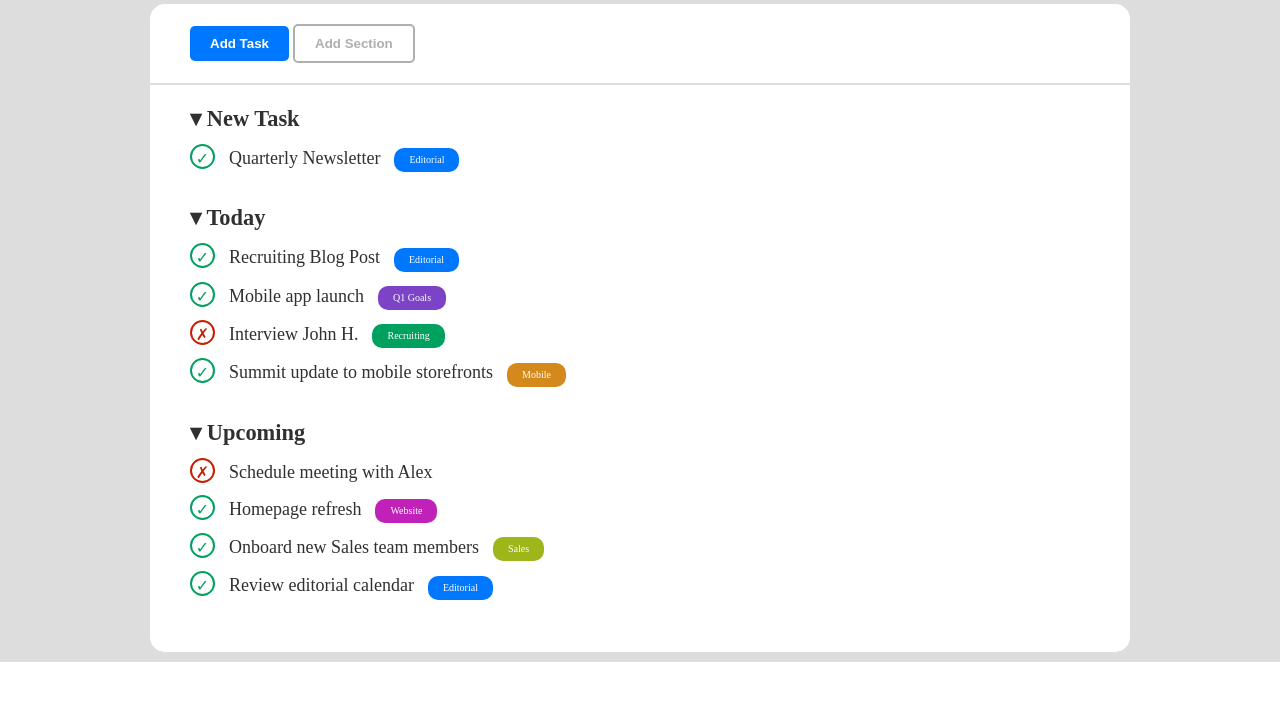
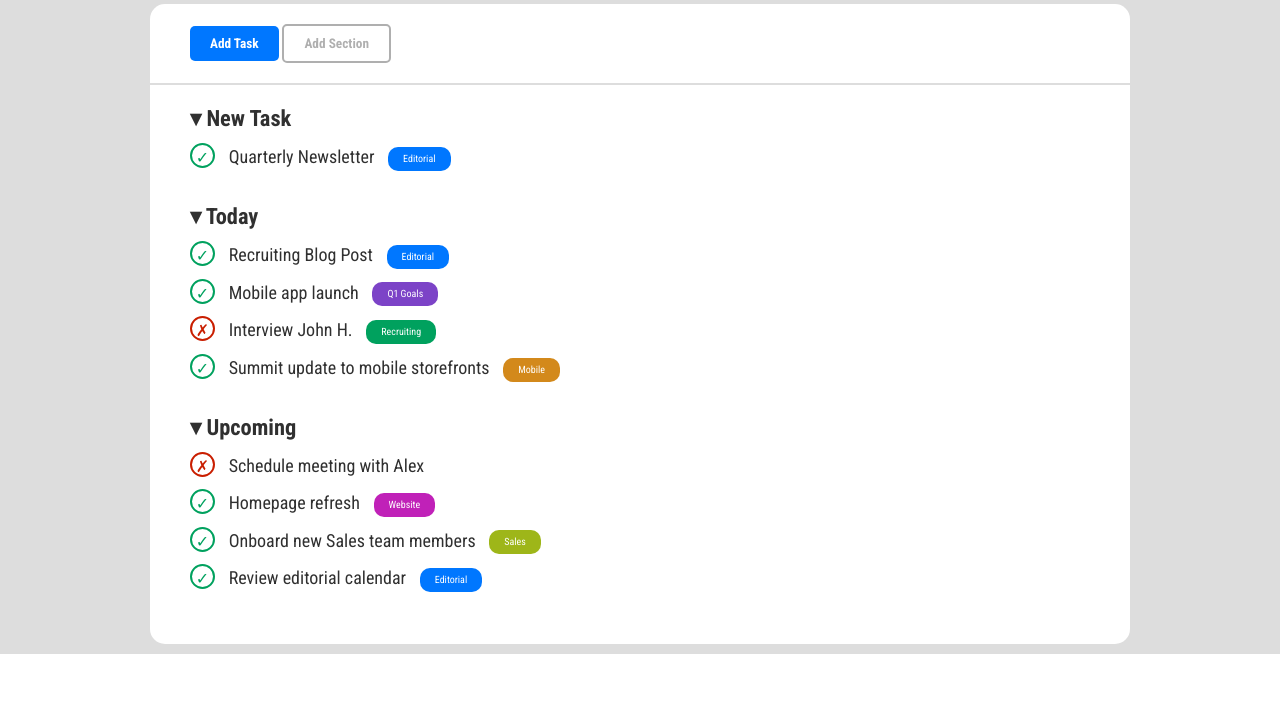
Before and after one commit to CamilloRosanio/html-css-toboolist, a plain HTML site: page index.html in a window 1280 px wide. Shown: the part 81-800 px from the top of the page. Drawn offline with Linux system fonts and the light colour scheme.

Commit message:
aggiunta Google font + arrotondamento border card

```diff
--- a/css/style.css
+++ b/css/style.css
@@ -1,6 +1,11 @@
+/* # FONT */
+
+
+
 /* # RESET */
 
 * {
+    font-family: "Roboto Condensed", sans-serif;
     box-sizing: border-box;
     padding: 0;
     margin: 0;
--- a/index.html
+++ b/index.html
@@ -20,6 +20,9 @@
     <meta name="keywords" content="keyword1, keyword2, keyword3">
 
     <!-- font -->
+    <link rel="preconnect" href="https://fonts.googleapis.com">
+    <link rel="preconnect" href="https://fonts.gstatic.com" crossorigin>
+    <link href="https://fonts.googleapis.com/css2?family=Roboto+Condensed:ital,wght@0,100..900;1,100..900&display=swap" rel="stylesheet">
 
 </head>
 
```
